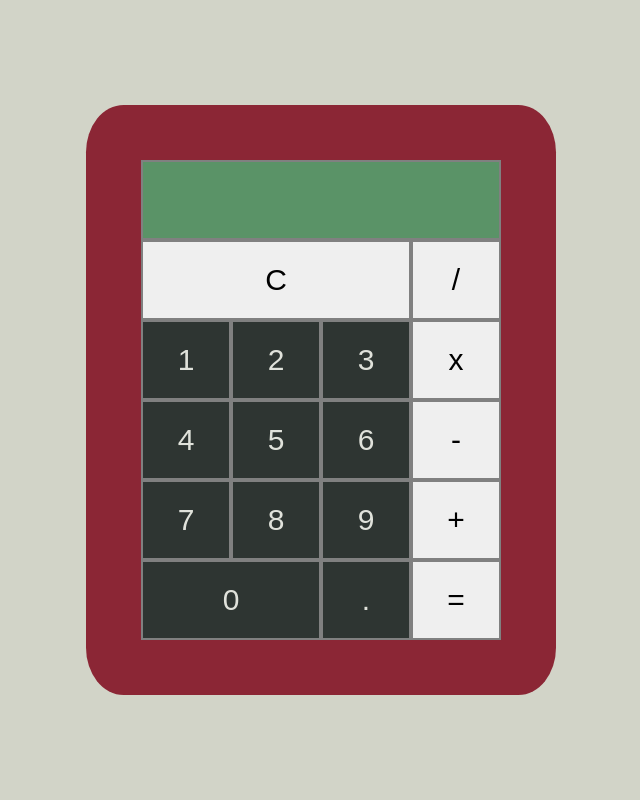
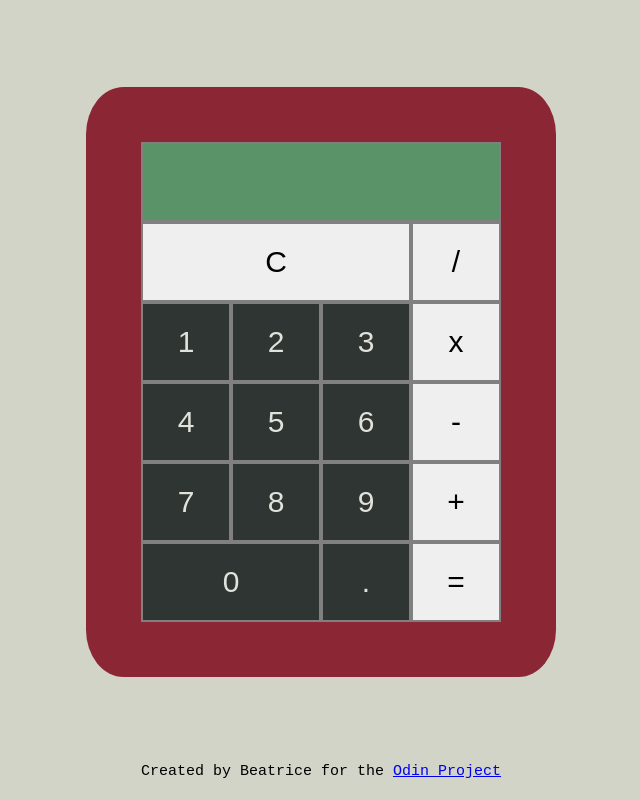
Before and after one commit to beatricebass/calculator, a plain HTML site: page index.html in a window 1280 px wide. Shown: the whole page, without its empty margins (319-959 px from the left). Drawn offline with Linux system fonts and the light colour scheme.

Commit message:
add footer

```diff
--- a/index.html
+++ b/index.html
@@ -30,7 +30,7 @@
 
     </div>
     </div>
-
+    <footer>Created by Beatrice for the <a href="www.theodinprject.com">Odin Project</a></footer>
 </body>
 
 </html>
--- a/script.js
+++ b/script.js
@@ -79,7 +79,6 @@ function clearInput() {
     currentInput.textContent = "";
 }
 
-
 //function attached to "clear" button and reverts display and parameters to empty strings
 function clearFields() {
     currentInput.textContent = "";
@@ -90,6 +89,7 @@ function clearFields() {
     solution = "";
 }
 
+//runs at the end of operate to revert parameters back to normal
 function clearParameters() {
     num1 = null;
     num2 = null;
@@ -131,6 +131,7 @@ function operate() {
     num1 = solution;
     return solution;
 }
+
 //function sends the solution to the display
 function updateSolution(value) {
     value = value.toString();
--- a/style.css
+++ b/style.css
@@ -2,16 +2,18 @@ html, body {
     font-family: monospace;
     margin: 0;
     height: 100%;
+    background-color: #D2D4C8;
+    display: flex;
+    align-items: center;
+    flex-direction: column;
 }
 
 .calculator {
-    background-color: #D2D4C8;
     margin: 0;
     height: 100%;
     display: flex;
     justify-content: center;
     align-items: center;
-
 }
 
 button {
@@ -51,3 +53,8 @@ button {
     background-color: #2E3532;
     color: #E0E2DB;
 }
+
+footer {
+    margin-bottom: 20px;
+    font-size: 15px;
+}
```
